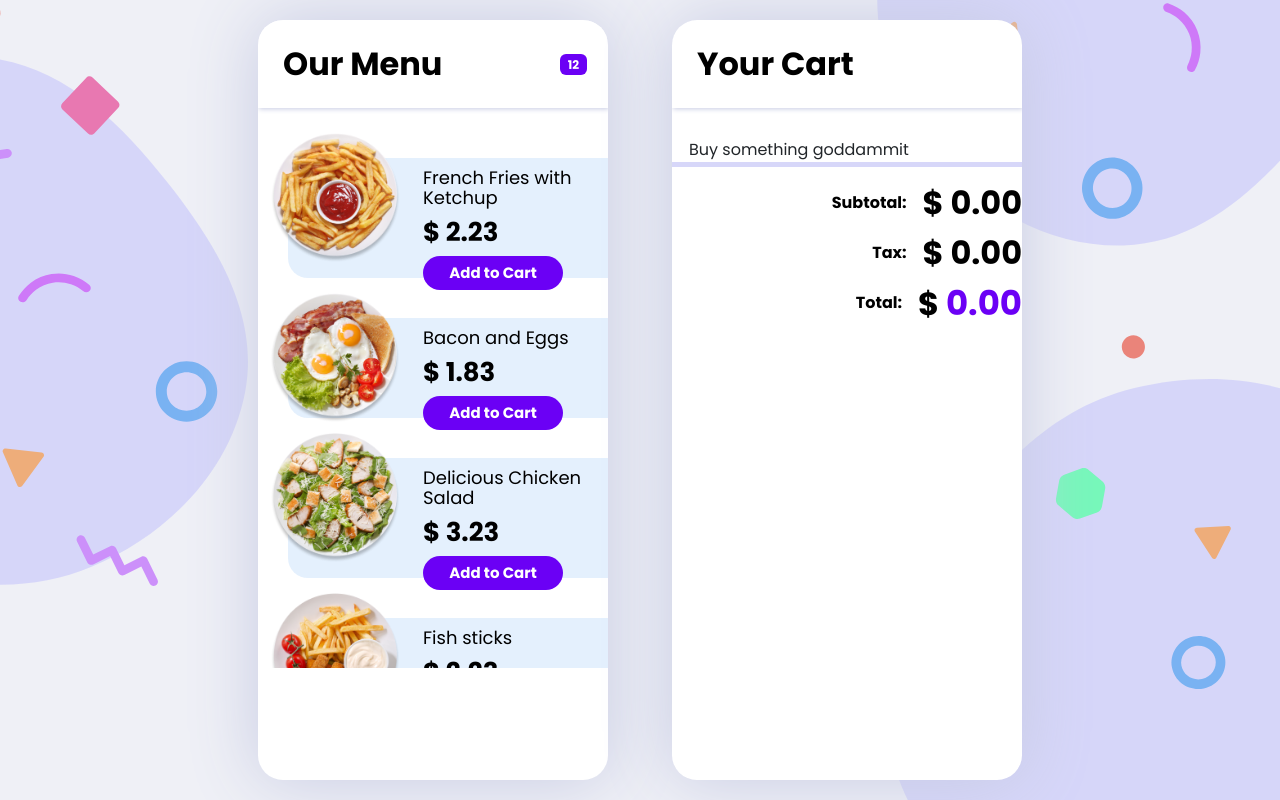
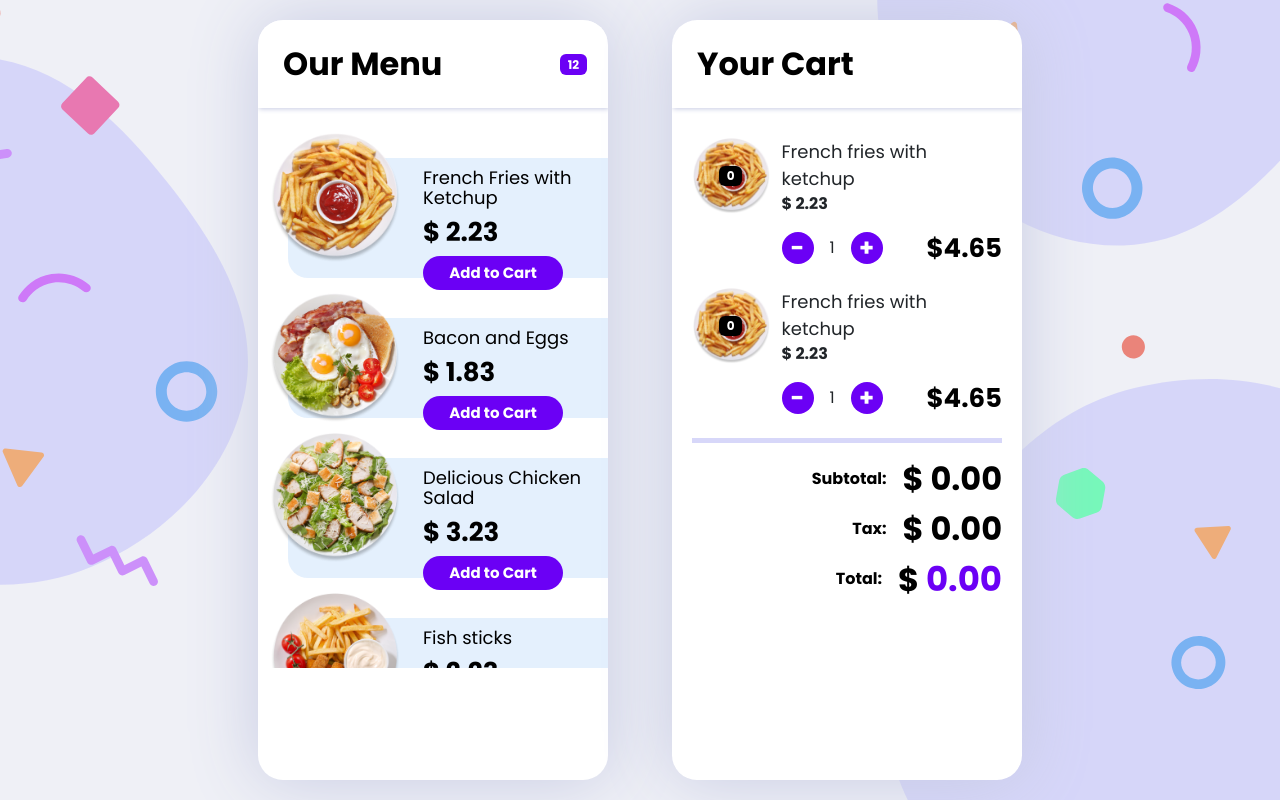
Before and after one commit to JolomiTee/Advent-of-CSS, a plain HTML site: page 2/index.html in a window 1280 px wide. Drawn offline with nearby package versions, Linux system fonts and the light colour scheme.

Commit message:
made cart items component with calculator

```diff
--- a/2/index.html
+++ b/2/index.html
@@ -22,7 +22,7 @@
         <img src="./images/bg__btm-right.svg" alt="background" class="bg__btm">
 
     <main>
-        <div class="main__container">
+        <section class="main__container">
             <div class="header">
                 <h1>Our Menu</h1>
                 <div>
@@ -110,17 +110,86 @@
 
 
             </div>
-        </div>
+        </section>
 
 
-        <div class="offcanvas offcanvas-start" tabindex="-1" id="Cart__container" aria-label="Your cart">
+        <section class="offcanvas offcanvas-start" tabindex="-1" id="Cart__container" aria-label="Your cart">
             <div class="offcanvas-header header">
                 <h2 class="offcanvas-title" id="staticBackdropLabel">Your Cart</h2>
                 <button type="button" class="btn-close d-md-none" data-bs-dismiss="offcanvas" aria-label="Close"></button>
             </div>
             <div class="offcanvas-body">
+                <div class="cart-body">
                     <div>
-                    <span class="alert">Buy something goddammit</span>
+                        <!-- Add something to your cart! -->
+                    </div>
+
+                    <div id="cartItems" class="cartItems">
+
+                        <div class="cart-item row m-0">
+                            <div class="col-3 p-0 cart-img-counter">
+                                <div class="inner-cart-img-counter">
+                                    <img src="./images/plate__french-fries.png" alt="Food" class="img-fluid">
+                                    <span class="badge cart__item-badge">0</span>
+                                </div>
+                            </div>
+                            <div class="col pe-0">
+                                <div>
+                                    <p class="cart-item-desc m-0">French fries with ketchup</p>
+                                    <b>$ <span id="price">2.23</span></b>
+                                </div>
+                                <div class="evaluator mt-3 d-flex justify-content-between align-items-center">
+                                    <div class="controls d-flex align-items-center gap-3">
+                                        <button id="minus">-</button><span id="quantity">1</span><button id="plus">+</button>
+                                    </div>
+                                    <h6 class="item__price">$<span id="quantityPrice">4.65</span></h6>
+                                </div>
+                            </div>
+
+                        </div>
+                        <div class="cart-item row m-0">
+                            <div class="col-3 p-0 cart-img-counter">
+                                <div class="inner-cart-img-counter">
+                                    <img src="./images/plate__french-fries.png" alt="Food" class="img-fluid">
+                                    <span class="badge cart__item-badge">0</span>
+                                </div>
+                            </div>
+                            <div class="col pe-0">
+                                <div>
+                                    <p class="cart-item-desc m-0">French fries with ketchup</p>
+                                    <b>$ <span id="price">2.23</span></b>
+                                </div>
+                                <div class="evaluator mt-3 d-flex justify-content-between align-items-center">
+                                    <div class="controls d-flex align-items-center gap-3">
+                                        <button id="minus">-</button><span id="quantity">1</span><button id="plus">+</button>
+                                    </div>
+                                    <h6 class="item__price">$<span id="quantityPrice">4.65</span></h6>
+                                </div>
+                            </div>
+
+                        </div>
+                        <div class="cart-item row m-0">
+                            <div class="col-3 p-0 cart-img-counter">
+                                <div class="inner-cart-img-counter">
+                                    <img src="./images/plate__french-fries.png" alt="Food" class="img-fluid">
+                                    <span class="badge cart__item-badge">0</span>
+                                </div>
+                            </div>
+                            <div class="col pe-0">
+                                <div>
+                                    <p class="cart-item-desc m-0">French fries with ketchup</p>
+                                    <b>$ <span id="price">2.23</span></b>
+                                </div>
+                                <div class="evaluator mt-3 d-flex justify-content-between align-items-center">
+                                    <div class="controls d-flex align-items-center gap-3">
+                                        <button id="minus">-</button><span id="quantity">1</span><button id="plus">+</button>
+                                    </div>
+                                    <h6 class="item__price">$<span id="quantityPrice">4.65</span></h6>
+                                </div>
+                            </div>
+
+                        </div>
+
                     </div>
 
                     <div class="calculator" id="calculator">
@@ -137,8 +206,10 @@
                             <h5>$ <span id="total">0.00</span></h5>
                         </div>
                     </div>
+
                 </div>
             </div>
+        </section>
 
 
 
--- a/2/style.css
+++ b/2/style.css
@@ -41,7 +41,7 @@ main{
     background: #FFFFFF;
     box-shadow: 0px 0px 70px #C7CBE3;
     padding-bottom: 25px;
-    overflow:hidden;
+    overflow: hidden;
     position: relative;
 }
 h1,h2{
@@ -144,21 +144,58 @@ h1,h2{
 .offcanvas-header{
     border-radius: 25px 25px 0 0;
 }
-.offcanvas-body{
+/* .cart-body{
     padding-top: 30px;
+} */
+.cartItems{
+    max-height: 330px;
+    overflow: scroll;
+    padding: 30px 0px;
+    display: grid;
+    gap: 1.5rem;
+}
+.cart-item{
+    position: relative;
+    margin-bottom: 30px;
+}
+b{
+    font-size: 16px;
+}
+.cart-item-desc{
+    font-size: 18px;
+}
+.inner-cart-img-counter{
     display: flex;
-    flex-direction: column;
-    justify-content: space-between;
+    justify-content: center;
+    align-items: center;
 }
-
-
+.cart__item-badge{
+    /* transform: translateX(-50px) translateY(28px); */
+    text-align: center;
+    background-color: #000000;
+}
+.controls button{
+    width: 32px;
+    height: 32px;
+    background: #6B00F5;
+    border-radius: 20px;
+    border: none;
+    display: flex;
+    justify-content: center;
+    align-items: center;
+    font-size: 24px;
+    color: #FFFFFF;
+    font-weight: 600;
+}
 
 .calculator{
     border-top:  5px solid #D7D7F9;
     padding-top: 20px;
+    bottom: 0;
     display: flex;
     flex-direction: column;
     gap: 10px;
+    height: max-content;
 }
 .expenditure{
     display: flex;
@@ -203,4 +240,7 @@ h5{
         width: 350px;
         height: 95vh;
     }
+    .cart-body{
+        margin: 0 20px;
+    }
 }
```
Lines whose indentation alone changed are shown as unchanged.
